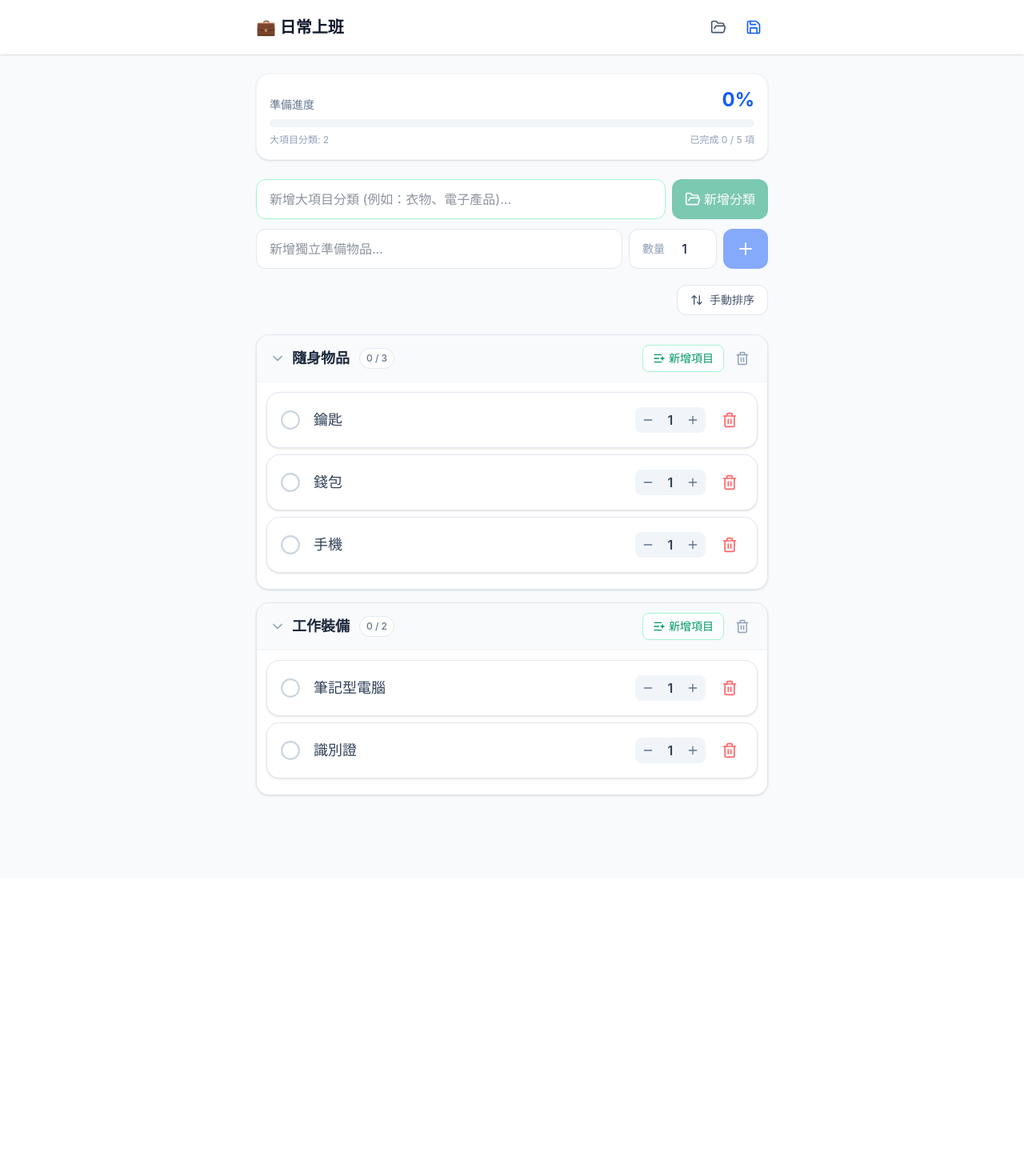
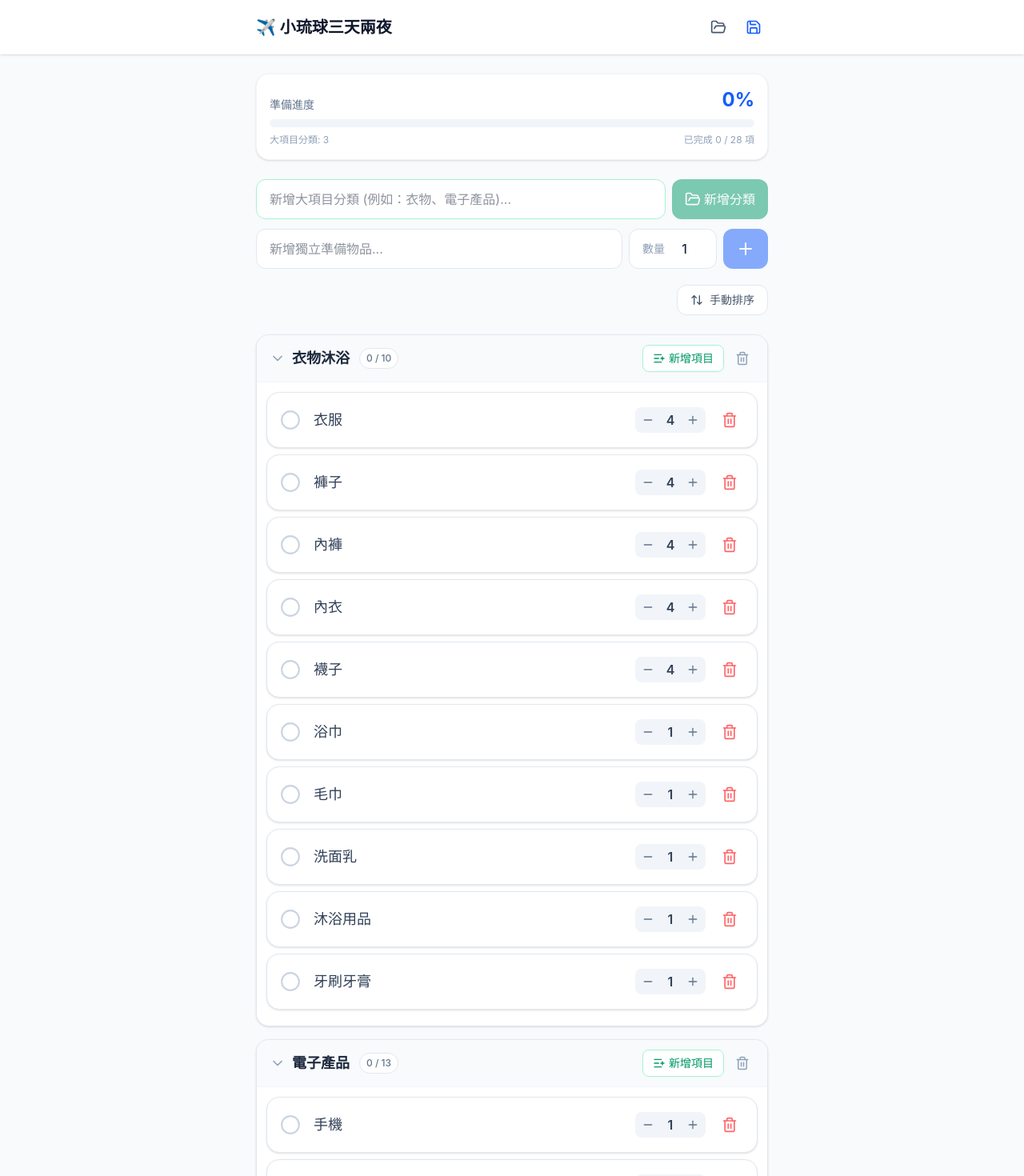
Before and after one commit to kenny9487/keep, a React (Vite) app: page / in a window 1280 px wide. Shown: the top 1470 px of the page at 80% size. Before the commit the page ends 1098 px from the top, so only its background shows below. Built offline with nearby package versions, Linux system fonts and the light colour scheme.

Commit message:
feat: update App.jsx with full checklist code

```diff
--- a/src/App.jsx
+++ b/src/App.jsx
@@ -5,55 +5,59 @@ export default function App() {
   // 預設模板資料
   const initialTemplates = [
     {
-      id: 't-1',
-      name: '💼 日常上班',
+      id: 't-1783876480184',
+      name: '✈️ 小琉球三天兩夜',
       items: [
         {
-          id: 'c-1',
+          id: 'c-1783867515481',
           isCategory: true,
-          name: '隨身物品',
+          name: '衣物沐浴',
           isExpanded: true,
           subItems: [
-            { id: 'i-1', name: '鑰匙', quantity: 1, checked: false },
-            { id: 'i-2', name: '錢包', quantity: 1, checked: false },
-            { id: 'i-3', name: '手機', quantity: 1, checked: false },
+            { id: 'i-1783866479701', name: '衣服', quantity: 4, checked: false },
+            { id: 'i-1783866482002', name: '褲子', quantity: 4, checked: false },
+            { id: 'i-1783866486509', name: '內褲', quantity: 4, checked: false },
+            { id: 'i-1783866488942', name: '內衣', quantity: 4, checked: false },
+            { id: 'i-1783866491962', name: '襪子', quantity: 4, checked: false },
+            { id: 'i-1783866509067', name: '浴巾', quantity: 1, checked: false },
+            { id: 'i-1783866514370', name: '毛巾', quantity: 1, checked: false },
+            { id: 'i-1783866559425', name: '洗面乳', quantity: 1, checked: false },
+            { id: 'i-1783866565427', name: '沐浴用品', quantity: 1, checked: false },
+            { id: 'i-1783866570403', name: '牙刷牙膏', quantity: 1, checked: false }
           ]
         },
         {
-          id: 'c-2',
-          isCategory: true,
-          name: '工作裝備',
-          isExpanded: true,
-          subItems: [
-            { id: 'i-4', name: '筆記型電腦', quantity: 1, checked: false },
-            { id: 'i-5', name: '識別證', quantity: 1, checked: false },
-          ]
-        }
-      ]
-    },
-    {
-      id: 't-2',
-      name: '✈️ 國內兩天一夜',
-      items: [
-        {
-          id: 'c-3',
-          isCategory: true,
-          name: '衣物與盥洗',
-          isExpanded: true,
-          subItems: [
-            { id: 'i-6', name: '換洗衣物', quantity: 2, checked: false },
-            { id: 'i-7', name: '內衣褲', quantity: 2, checked: false },
-            { id: 'i-10', name: '牙刷/牙膏', quantity: 1, checked: false },
-          ]
-        },
-        {
-          id: 'c-4',
+          id: 'c-1783867534086',
           isCategory: true,
           name: '電子產品',
           isExpanded: true,
           subItems: [
-            { id: 'i-8', name: '行動電源', quantity: 1, checked: false },
-            { id: 'i-9', name: '充電線', quantity: 2, checked: false },
+            { id: 'i-1783867541194', name: '手機', quantity: 1, checked: false },
+            { id: 'i-1783867544322', name: '平板', quantity: 1, checked: false },
+            { id: 'i-1783867548676', name: '相機', quantity: 1, checked: false },
+            { id: 'i-1783867552298', name: '相機電池', quantity: 3, checked: false },
+            { id: 'i-1783867560697', name: '記憶卡', quantity: 2, checked: false },
+            { id: 'i-1783867573391', name: '記憶卡盒', quantity: 1, checked: false },
+            { id: 'i-1783867585898', name: '充電器', quantity: 1, checked: false },
+            { id: 'i-1783867640030', name: 'Lighting 線', quantity: 1, checked: false },
+            { id: 'i-1783867662320', name: 'type c 線', quantity: 1, checked: false },
+            { id: 'i-1783867668224', name: '手錶充電線', quantity: 1, checked: false },
+            { id: 'i-1783867848107', name: '長自拍棒', quantity: 1, checked: false },
+            { id: 'i-1783867854480', name: '短自拍棒', quantity: 1, checked: false },
+            { id: 'i-1783867858198', name: '防水殼', quantity: 1, checked: false }
+          ]
+        },
+        {
+          id: 'c-1783868460456',
+          isCategory: true,
+          name: '證件鑰匙',
+          isExpanded: true,
+          subItems: [
+            { id: 'i-1783868469266', name: '車鑰匙', quantity: 1, checked: false },
+            { id: 'i-1783868473454', name: '家鑰匙', quantity: 1, checked: false },
+            { id: 'i-1783868477815', name: '身分證', quantity: 1, checked: false },
+            { id: 'i-1783868481134', name: '健保卡', quantity: 1, checked: false },
+            { id: 'i-1783868517585', name: '錢包', quantity: 1, checked: false }
           ]
         }
       ]
@@ -134,7 +138,6 @@ export default function App() {
 
   // 切換項目勾選狀態
   const toggleCheck = (id, parentId = null) => {
-    // 若在批次整理模式中，點擊獨立項目則切換其批次選取狀態
     if (isBatchMode && !parentId) {
       toggleBatchSelect(id);
       return;
@@ -173,7 +176,7 @@ export default function App() {
     }
   };
 
-  // 切換模式的輔助函數 (確保兩種模式不會同時開啟)
+  // 切換模式的輔助函數
   const toggleBatchMode = () => {
     setIsBatchMode(!isBatchMode);
     if (!isBatchMode) setIsSortMode(false);
@@ -189,7 +192,6 @@ export default function App() {
   const executeBatchMove = (targetCategoryId) => {
     const itemsToMove = currentItems.filter(item => batchSelectedIds.includes(item.id));
     setCurrentItems(prev => {
-      // 移除原有的獨立項目，並將它們加入目標分類中
       const updatedItems = prev.map(item => {
         if (item.id === targetCategoryId) {
           return { ...item, subItems: [...item.subItems, ...itemsToMove], isExpanded: true };
@@ -241,7 +243,6 @@ export default function App() {
       ));
     } else {
       setCurrentItems(currentItems.filter(item => item.id !== id));
-      // 如果該項目正在被批次選取，一併從批次選取名單中移除
       if (batchSelectedIds.includes(id)) {
         setBatchSelectedIds(prev => prev.filter(itemId => itemId !== id));
       }
@@ -284,7 +285,7 @@ export default function App() {
 
   // 啟動編輯模式
   const startEdit = (id, currentName, parentId = null) => {
-    if (isBatchMode && !parentId) return; // 批次模式下禁止編輯獨立項目名稱
+    if (isBatchMode && !parentId) return;
     setEditingId(id);
     setEditName(currentName);
     setEditingParentId(parentId);
@@ -503,7 +504,7 @@ export default function App() {
         )}
 
         {/* 勾選按鈕與名稱/編輯框 */}
-        <div className="flex items-center flex-1 mr-4 overflow-hidden">
+        <div className="flex items-center flex-1 mr-4 overflow-hidden pointer-events-none sm:pointer-events-auto">
           {isBatchMode && isIndependent ? (
             <div className="mr-4 flex-shrink-0 text-blue-500">
               {isBatchSelected ? <CheckSquare size={26} /> : <Square size={26} className="text-slate-300" />}
@@ -522,7 +523,7 @@ export default function App() {
           )}
 
           {editingId === item.id ? (
-            <div className="flex items-center flex-1 min-w-0 gap-2" onClick={e => e.stopPropagation()}>
+            <div className="flex items-center flex-1 min-w-0 gap-2 pointer-events-auto" onClick={e => e.stopPropagation()}>
               <input
                 type="text"
                 value={editName}
@@ -541,7 +542,7 @@ export default function App() {
               </button>
             </div>
           ) : (
-            <div className="flex items-center flex-1 min-w-0 group">
+            <div className="flex items-center flex-1 min-w-0 group pointer-events-auto">
               <span className={`text-lg font-medium truncate transition-all ${item.checked && !isBatchMode ? 'line-through text-slate-400' : 'text-slate-700'}`}>
                 {item.name}
               </span>
@@ -714,7 +715,6 @@ export default function App() {
                 placeholder="新增獨立準備物品..."
                 className="flex-1 bg-white border border-slate-200 rounded-xl px-4 py-3 focus:outline-none focus:ring-2 focus:ring-blue-500 focus:border-transparent transition-all"
               />
-              {/* 補回數量輸入框與新增按鈕 */}
               <div className="flex items-center bg-white border border-slate-200 rounded-xl px-2 hidden sm:flex">
                 <span className="text-sm text-slate-400 mr-2 ml-2">數量</span>
                 <input
```
